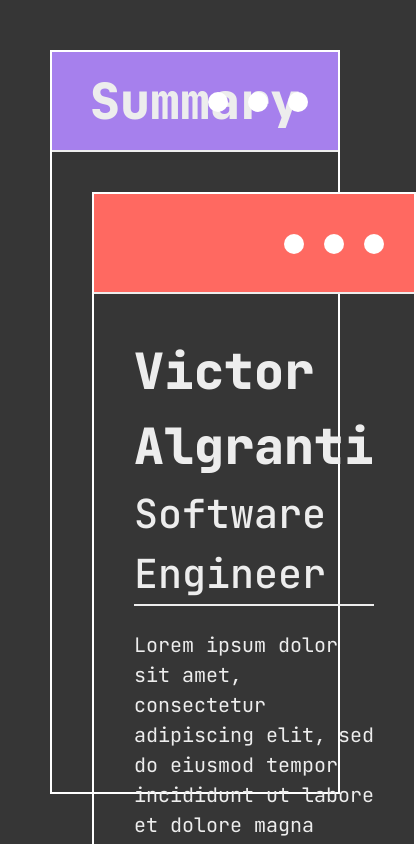
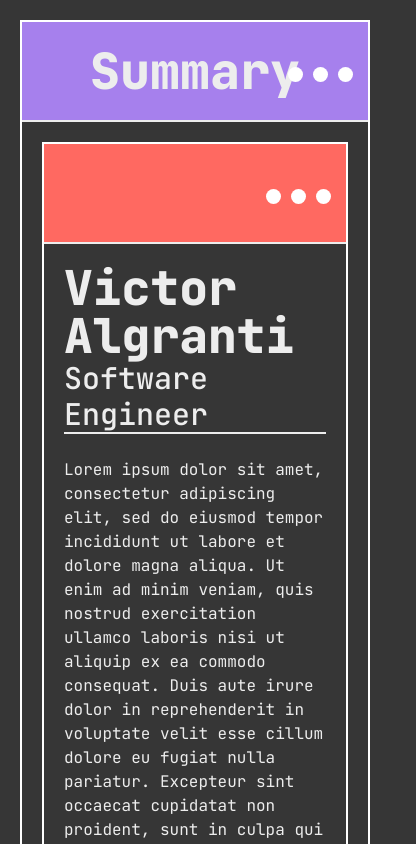
Before and after one commit to neutrou/portfolio, a Next.js app: page /summary in a window 390 px wide. Shown: the top 844 px of the page, 416 px wide, since content can reach past the window. Built offline with nearby package versions, Linux system fonts and the light colour scheme.

Commit message:
responsive is tough :c

```diff
--- a/app/components/Window.tsx
+++ b/app/components/Window.tsx
@@ -1,84 +1,49 @@
-"use client"
+"use client";
 
-import { colorName } from '@/types/ui'
+import { colorName } from "@/types/ui";
+import type { ReactNode, CSSProperties } from "react";
 
-type MainWindowProps = {
-  title: string;
+type WindowProps = {
+  title?: string;
+  titleFont?: string;
   color: colorName;
-  children: React.ReactNode;
+  width?: string;
+  height?: string;
+  children: ReactNode;
 };
 
-type SimpleWindowProps = {
-	color: colorName;
-	width: string;
-	height: string;
-	children: React.ReactNode;
-}
-
-type WindowProps = {
-  title: string;
-  titleFont: string;
-  color: colorName;
-  width: string;
-  height: string;
-  children: React.ReactNode;
-};
-
-function Dot() {
+function Dots() {
   return (
-    <section
-      className='absolute flex flex-row gap-20 right-30 top-40'
-    >
-      <div className='size-20 bg-white rounded-full'/>
-      <div className='size-20 bg-white rounded-full'/>
-      <div className='size-20 bg-white rounded-full'/>
+    <section className="absolute right-15 top-45 flex gap-10">
+      <div className="size-15 rounded-full bg-white" />
+      <div className="size-15 rounded-full bg-white" />
+      <div className="size-15 rounded-full bg-white" />
     </section>
   );
 }
 
-export function Window(props: WindowProps) {
+export function Window({
+  title,
+  titleFont = "",
+  color,
+  width = "100%",
+  height = "100%",
+  children,
+}: WindowProps) {
   return (
     <section
-      style={{ width: props.width, height: props.height }}
-      className={`relative flex flex-col border-texture`}>
-      <div
-        style={{ "--bg": `var(--${props.color})` } as React.CSSProperties}
-        className={`w-full min-h-100 bg-[var(--bg)] flex items-center justify-center text-[50px] ${props.titleFont} border-b-2`}
-      >
-        {props.title}
-      </div>
-      <div className={'size-full p-40'}>
-        {props.children}
-      </div>
-      <Dot/>
+      style={{ width, height }}
+      className="relative flex flex-col border-texture"
+    >
+        <div
+          style={{ "--bg": `var(--${color})` } as CSSProperties}
+          className={`flex min-h-100 w-full items-center justify-center border-b-2 bg-[var(--bg)] text-[50px] ${titleFont}`}
+        >
+          {title}
+        </div>
+      <div className="size-full p-20 md:p-30 lg:p-40">{children}</div>
+
+      <Dots />
     </section>
   );
 }
-
-export function SimpleWindow({ color, width, height, children }: SimpleWindowProps) {
-  return (
-    <Window
-      title=""
-      titleFont=""
-      color={color}
-      width={width}
-      height={height}
-    >
-      {children}
-    </Window>
-  );
-}
-
-export function MainWindow({ title, color, children }: MainWindowProps) {
-  return (
-    <Window
-      title={title}
-      titleFont='font-extrabold'
-      color={color}
-      width="100%"
-      height="100%"
-    >
-      {children}
-    </Window>
-  );
-}
--- a/app/layout.tsx
+++ b/app/layout.tsx
@@ -13,10 +13,10 @@ export default function RootLayout({
 }>) {
   return (
     <html lang="en"
-      className="size-full"
+      className="min-h-screen w-full"
     >
       <body
-        className={`size-full ${JetBrainsMono.variable} flex-1 antialiased flex justify-center items-center p-50`}
+        className={`flex-1 ${JetBrainsMono.variable} flex-1 antialiased flex p-20`}
       >
         {children}
       </body>
--- a/app/page.tsx
+++ b/app/page.tsx
@@ -30,7 +30,7 @@ export default function Home() {
   };
 
   return (
-    <section>
+    <section className="flex-1 flex items-center justify-center">
       <div className={`h-470 w-432 absolute flex flex-col ${revealed ? "pointer-events-none" : "pointer-events-auto"}`}>
         <div className="bg-(--background) flex-1"/>
         <motion.div
--- a/app/summary/page.tsx
+++ b/app/summary/page.tsx
@@ -1,34 +1,52 @@
-import { AboutButton } from "../components/Button"
-import { MainWindow, SimpleWindow } from "../components/Window"
+import { AboutButton, ProjectsButton } from "../components/Button"
+import { Window } from "../components/Window"
 
 export default function Summary() {
   return (
-    <section className="size-full">
-      <MainWindow title="Summary" color="purple">
+    <Window title="Summary" titleFont="font-extrabold" color="purple">
       <div
-          className="flex-1 flex flex-row"
+        className="
+					flex-1 flex flex-col gap-20
+					lg:flex-row lg:gap-40"
       >
-          <SimpleWindow
+        <Window
           color="red"
-            width="fit-content"
+          width="100vw lg:20vw"
           height="fit-content"
         >
-            <div className="w-fit border-b-2">
-              <h1 className="text-[50px] font-extrabold">
+          <div className="w-full max-w-prose border-b-2">
+            <h1 className="text-5xl font-extrabold">
               Victor Algranti
             </h1>
-              <h2 className="text-[40px] font-medium">
+            <h2 className="text-3xl font-medium">
               Software Engineer
             </h2>
           </div>
-            <div className="text-[20px] w-auto py-24">
+          <div className="text-[16px] w-auto py-24">
             Lorem ipsum dolor sit amet, consectetur adipiscing elit, sed do eiusmod tempor incididunt ut labore et dolore magna aliqua. Ut enim ad minim veniam, quis nostrud exercitation ullamco laboris nisi ut aliquip ex ea commodo consequat. Duis aute irure dolor in reprehenderit in voluptate velit esse cillum dolore eu fugiat nulla pariatur. Excepteur sint occaecat cupidatat non proident, sunt in culpa qui officia deserunt mollit anim id est laborum.
           </div>
           <AboutButton/>
-          </SimpleWindow>
+        </Window>
+        <Window
+          color="blue"
+          width="100vw lg:40vw"
+          height="fit-content"
+        >
+          <div className="w-full max-w-prose border-b-2">
+            <h1 className="text-5xl font-extrabold">
+              Victor Algranti
+            </h1>
+            <h2 className="text-3xl font-medium">
+              Software Engineer
+            </h2>
+          </div>
+          <div className="text-[16px] w-auto py-24">
+            Lorem ipsum dolor sit amet, consectetur adipiscing elit, sed do eiusmod tempor incididunt ut labore et dolore magna aliqua. Ut enim ad minim veniam, quis nostrud exercitation ullamco laboris nisi ut aliquip ex ea commodo consequat. Duis aute irure dolor in reprehenderit in voluptate velit esse cillum dolore eu fugiat nulla pariatur. Excepteur sint occaecat cupidatat non proident, sunt in culpa qui officia deserunt mollit anim id est laborum.
+          </div>
+          <ProjectsButton/>
+        </Window>
       </div>
 
-      </MainWindow>
-    </section>
+    </Window>
   );
 }
```
Lines whose indentation alone changed are shown as unchanged.
